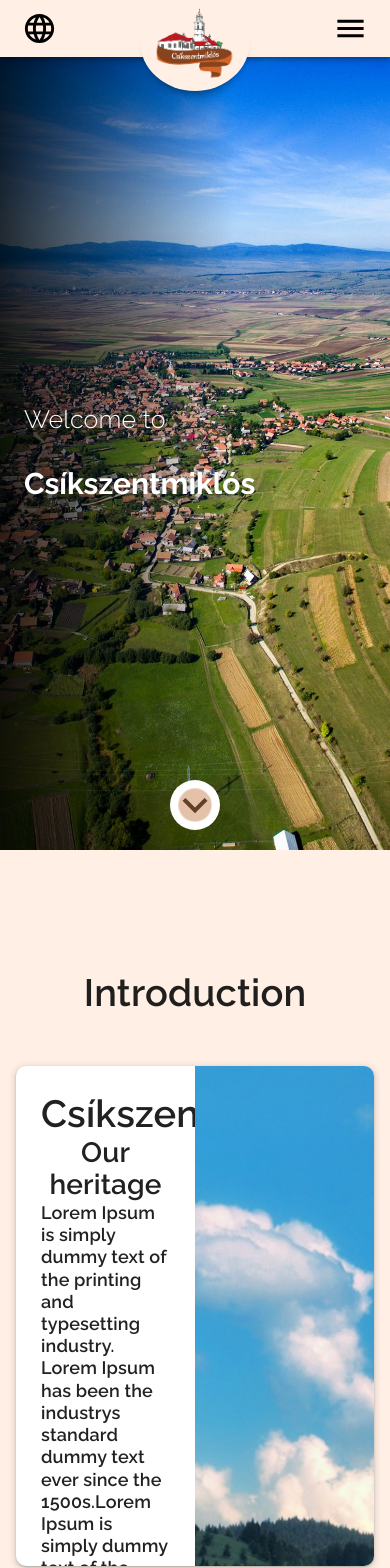
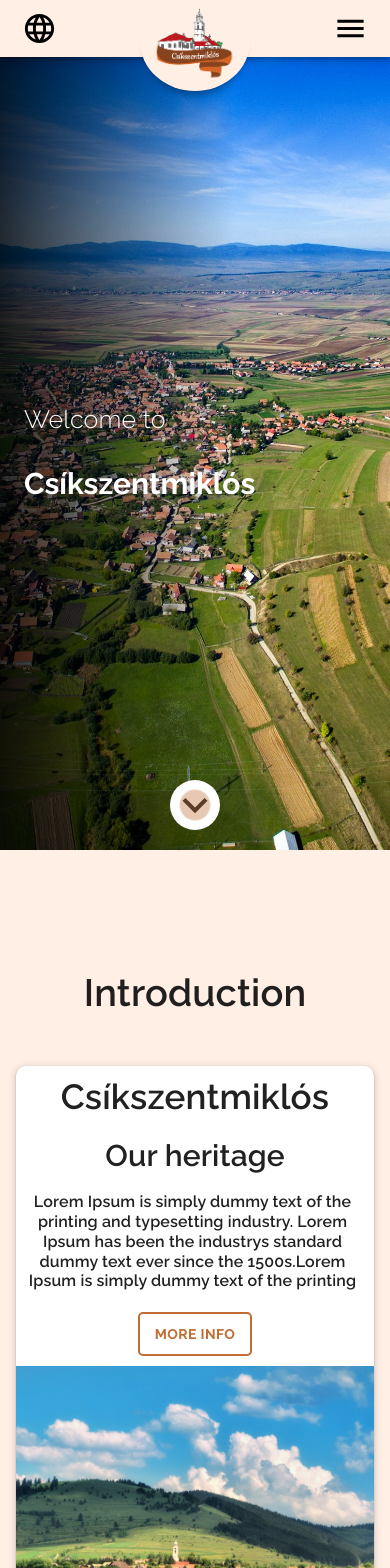
Before and after one commit to CrodingTam/csikszentmiklos-v2, a Next.js app: page / in a window 390 px wide. Shown: the top 1568 px of the page. Built offline with nearby package versions, Linux system fonts and the light colour scheme.

Commit message:
21: update home page design -updated responsivity at introduction and events

```diff
--- a/app/(routes)/_components/introduction/introduction.component.tsx
+++ b/app/(routes)/_components/introduction/introduction.component.tsx
@@ -14,21 +14,20 @@ const Introduction: FC = () => {
     <>
       <CommonHeader text="Introduction" />
       <StyledWrapper container className="introduction--grid-container">
-        <Grid item xxs={6} className="introduction--grid-item">
+        <Grid item xxs={12} md={6} className="introduction--grid-item">
           <Box className="introduction--box">
-            <Typography className="introduction--typography" variant="h2">
+            <Typography className="introduction--typography title" variant="h2">
               Csíkszentmiklós
             </Typography>
-            <Typography className="introduction--typography" variant="h3">
+            <Typography className="introduction--typography subtitle" variant="h3">
               Our heritage
             </Typography>
             <Typography className="introduction--typography description" variant="h4">
               Lorem Ipsum is simply dummy text of the printing and typesetting industry. Lorem Ipsum
               has been the industrys standard dummy text ever since the 1500s.Lorem Ipsum is simply
               dummy text of the printing and typesetting industry. Lorem Ipsum has been the
-              industrys standard dummy text ever since the 1500s.Lorem Ipsum is simply dummy text of
-              the printing and typesetting industry. Lorem Ipsum has been the industrys standard
-              dummy text ever since the 1500s.
+              industrys standard dummy text ever since the 1500s. Lorem Ipsum has been the industrys
+              standard dummy text ever since the 1500s.
             </Typography>
             <Box>
               <PrimaryTransparentButton
@@ -41,7 +40,7 @@ const Introduction: FC = () => {
             </Box>
           </Box>
         </Grid>
-        <Grid item xxs={6} className="introduction--grid-item">
+        <Grid item xxs={12} md={6} className="introduction--grid-item">
           <Img alt="csikszentmiklos-summer" src="/images/csikszentmiklos_summer.jpg" />
         </Grid>
       </StyledWrapper>
--- a/app/(routes)/_components/introduction/introduction.style.tsx
+++ b/app/(routes)/_components/introduction/introduction.style.tsx
@@ -1,30 +1,80 @@
 "use client";
 
-import { lightTheme } from "@/app/utils/theme.utils";
 import { Grid } from "@mui/material";
 import { styled } from "@mui/material/styles";
 
-const StyledWrapper = styled(Grid)(() => ({
+const StyledWrapper = styled(Grid)(({ theme }) => ({
   display: "flex",
   flexDirection: "row",
   borderRadius: "10px",
   boxShadow: "rgba(60, 64, 67, 0.3) 0px 1px 2px 0px, rgba(60, 64, 67, 0.15) 0px 2px 6px 2px",
-  backgroundColor: lightTheme.palette.white.main,
+  backgroundColor: theme.palette.white.main,
   width: "100%",
   height: "500px",
   overflow: "hidden",
+  [theme.breakpoints.down("md")]: {
+    height: "800px",
+  },
+  [theme.breakpoints.down("sm")]: {
+    height: "700px",
+  },
+  [theme.breakpoints.down("sm")]: {
+    height: "600px",
+  },
   ".introduction--grid-item:nth-of-type(1)": {
+    [theme.breakpoints.down("md")]: {
+      height: "50%",
+    },
     ".introduction--box": {
       display: "flex",
       flexDirection: "column",
       justifyContent: "space-between",
       padding: "25px",
       height: "100%",
+      [theme.breakpoints.down("sm")]: {
+        padding: "10px",
+      },
       ".introduction--typography": {
         textAlign: "center",
       },
+      ".title": {
+        fontSize: "45px",
+        [theme.breakpoints.down("lg")]: {
+          fontSize: "35px",
+        },
+        [theme.breakpoints.down("xs")]: {
+          fontSize: "30px",
+        },
+      },
+      ".subtitle": {
+        fontSize: "35px",
+        [theme.breakpoints.down("lg")]: {
+          fontSize: "30px",
+        },
+        [theme.breakpoints.down("xs")]: {
+          fontSize: "24px",
+        },
+      },
       ".description": {
-        textAlign: "left",
+        textAlign: "center",
+        [theme.breakpoints.down("lg")]: {
+          fontSize: "16px",
+        },
+        [theme.breakpoints.down("sm")]: {
+          maxHeight: "100px",
+          overflowY: "auto",
+          paddingRight: "5px",
+          "::-webkit-scrollbar": {
+            opacity: "1 !important",
+            width: "4px",
+            backgroundColor: "transparent",
+            borderRadius: "10px",
+          },
+          "&::-webkit-scrollbar-thumb": {
+            borderRadius: "10px",
+            backgroundColor: theme.palette.primary.main,
+          },
+        },
       },
       "> .MuiBox-root": {
         display: "flex",
@@ -33,7 +83,9 @@ const StyledWrapper = styled(Grid)(() => ({
     },
   },
   ".introduction--grid-item:nth-of-type(2)": {
-    width: "50%",
+    [theme.breakpoints.down("md")]: {
+      height: "50%",
+    },
     ".MuiBox-root": {
       width: "100%",
       height: "100%",
--- a/app/components/event-cards/event-cards.style.tsx
+++ b/app/components/event-cards/event-cards.style.tsx
@@ -16,6 +16,10 @@ const StyledWrapper = styled(Grid)(({ theme }) => ({
       padding: "25px",
       width: "100%",
       boxShadow: "rgba(60, 64, 67, 0.3) 0px 1px 2px 0px, rgba(60, 64, 67, 0.15) 0px 2px 6px 2px",
+      [theme.breakpoints.down("sm")]: {
+        padding: "10px",
+        height: "500px",
+      },
       ".event-card--box-first": {
         width: "100%",
         display: "flex",
@@ -38,12 +42,17 @@ const StyledWrapper = styled(Grid)(({ theme }) => ({
           },
         },
       },
-      ".event-card--box-third": {},
+      ".event-card--box-third": {
+        textAlign: "center",
+      },
       ".event-card--box-fourth": {
         backgroundColor: theme.palette.primary.main,
         borderRadius: "10px",
         padding: "20px",
         textAlign: "center",
+        [theme.breakpoints.down("xs")]: {
+          padding: "5px",
+        },
         "> .event-card--br": {
           display: "none",
           [theme.breakpoints.down("xs")]: {
```
